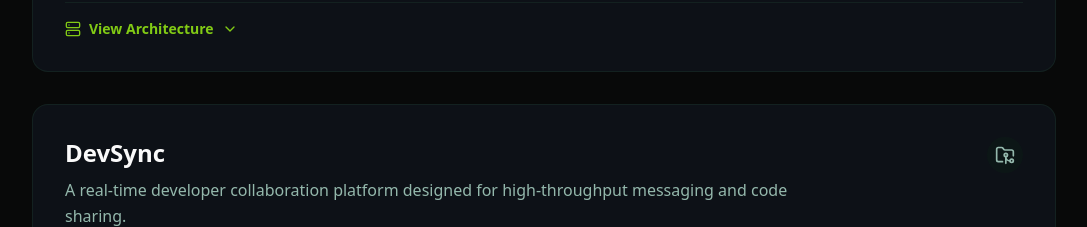
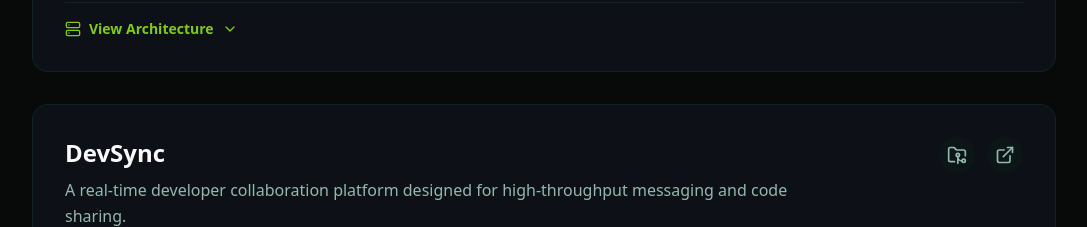
Before and after one commit to Shabinn-k/Portfolio-new, a Next.js app: page / in a window 1280 px wide. Shown: the part 3980-4207 px from the top of the page, without its empty margins (96-1183 px from the left). Built offline with nearby package versions, Linux system fonts and the light colour scheme.

Commit message:
Update project

```diff
--- a/data/project.ts
+++ b/data/project.ts
@@ -21,7 +21,7 @@ export const projects: Project[] = [
     description: "A real-time developer collaboration platform designed for high-throughput messaging and code sharing.",
     techStack: ["Go", "Gin", "PostgreSQL", "GORM", "Redis", "gRPC", "WebSockets", "Docker"],
     githubUrl: "https://github.com/shabinn-k/devsync",
-    liveUrl: "",
+    liveUrl: "https://dev-sync-i1cghofwp-shabinn-ks-projects.vercel.app/",
     architectureNotes: [
       "Implemented WebSocket connections in Go to handle real-time bi-directional communication.",
       "Used Redis for caching active sessions and Pub/Sub for scaling WebSocket servers.",
```
